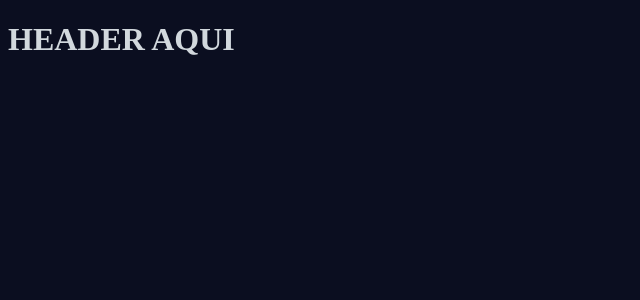
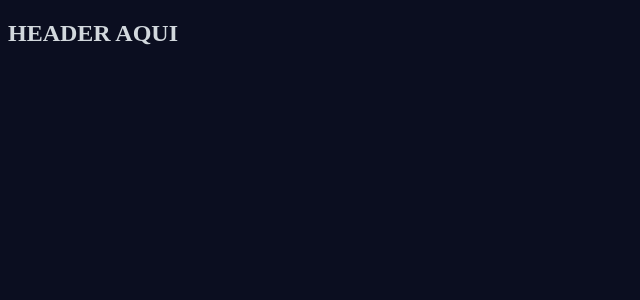
Before and after one commit to SoulPlayerZ/sg-tasks, a React (Create React App) app: page / in a window 1280 px wide. Shown: the top 300 px of the page, without its empty margins (0-640 px from the left). Built offline with nearby package versions, Linux system fonts and the light colour scheme.

Commit message:
feat: Create MainPage

```diff
--- a/src/App.js
+++ b/src/App.js
@@ -1,11 +1,11 @@
 import { BrowserRouter, Routes, Route } from "react-router-dom";
-import Header from "./components/Header";
+import MainPage from "./pages/MainPage";
 
 function App() {
   return (
     <BrowserRouter>
       <Routes>
-        <Route path="/" element={ <Header />} />
+        <Route path="/" element={ <MainPage />} />
       </Routes>
     </BrowserRouter>
   );
--- /dev/null
+++ b/src/pages/MainPage.jsx
@@ -0,0 +1,11 @@
+import Header from "../components/Header";
+
+function MainPage () {
+  return(
+    <section>
+        <Header />
+    </section>
+  )
+}
+
+export default MainPage;
```
